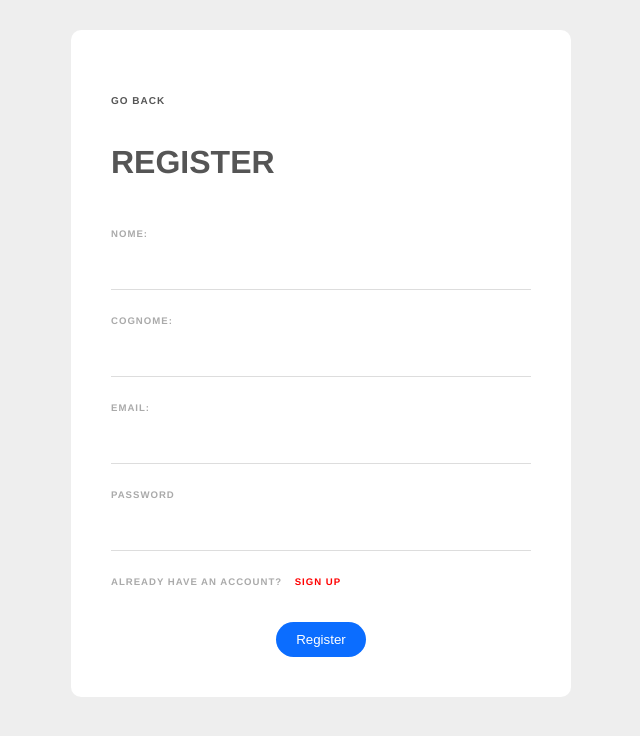
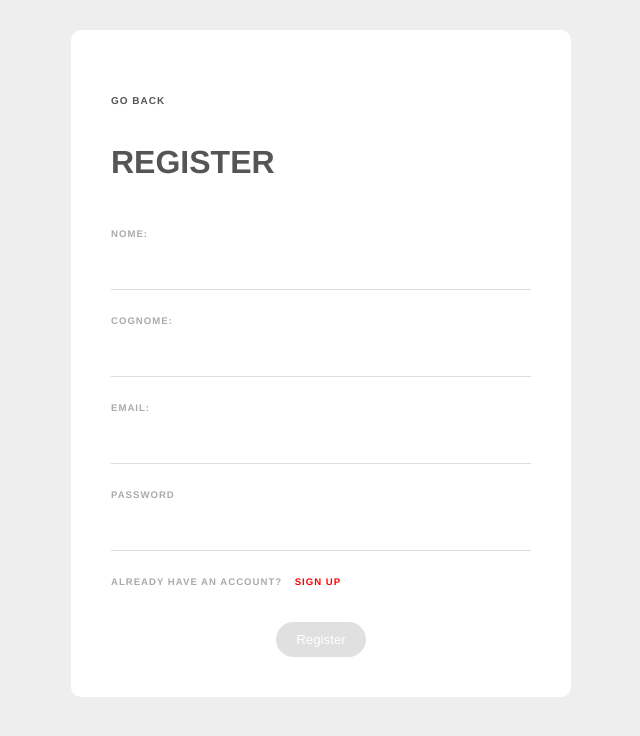
Before and after one commit to DarioBerti/crowdsensing-web-app, a Vue app in the folder bylights/: page /RegisterFormView in a window 1280 px wide. Shown: the top 736 px of the page, without its empty margins (319-959 px from the left). Built offline with nearby package versions, Linux system fonts and the light colour scheme.

Commit message:
check input form and disable button in RegisterFormView.vue

```diff
--- a/bylights/src/views/RegisterFormView.vue
+++ b/bylights/src/views/RegisterFormView.vue
@@ -16,7 +16,7 @@
                 <input type="email" required v-model="email">
                 <label>Password</label>
                 <input type="password" required v-model="password">
-                <div v-if="this.passwordError" class="error">
+                <div v-if="passwordError" class="error">
                     {{ passwordError }}
                 </div>
                 <div>
@@ -25,31 +25,63 @@
                 </div>
             </section>
             <div class="submit">
-                <button>Register</button>
+                <button :disabled="!isFormValid || !isPasswordValid">Register</button>
             </div>
         </form>
     </div>
 </template>
 
 <script>
-import { ref } from 'vue'
+import { ref, computed, watch} from 'vue'
 import { useRouter } from 'vue-router'
 
 export default{
     name: 'RegisterFormView',
     setup(){
-        const email = ref(null)
-        const password = ref(null)
-        const name = ref(null)
-        const surname = ref(null)
+        const email = ref('')
+        const password = ref('')
+        const name = ref('')
+        const surname = ref('')
         const passwordError = ref('')
         const router = useRouter()
 
-        const handleSubmit = () => {
-            passwordError.value =  password.value.length < 6 ? 'the password must be at least 6 chars long!' : ''
-        }
         const back = () => {
             router.go(-1)
+        }
+
+
+        const isPasswordValid = computed(() => {
+            //contrllo sequenziale, prima controlla se nulla, poi ne controlla la lunghezza
+            return password.value && password.value.length >= 6
+        })
+
+        //controlla se il form ha campi nulli
+        const isFormValid = computed(() => {
+            return (
+                name.value.trim() !== '' &&
+                surname.value.trim() !== '' &&
+                email.value.trim() !== '' &&
+                email.value.includes('@') &&
+                isPasswordValid.value
+            )
+        })
+
+        // Watch per aggiornare passwordError in tempo reale
+        watch(password, (newPassword) => {
+            if (newPassword && newPassword.length < 6) {
+                passwordError.value = 'Password must be at least 6 characters long';
+            } else {
+                passwordError.value = '';
+            }
+        })
+
+        const handleSubmit = () => {
+            if (isFormValid.value) {
+                //invio dati al database
+
+                alert("Andato tutto bene");
+                window.location.reload(); // Ricarica la pagina dopo l'invio
+            }
         }
 
         return{
@@ -59,7 +91,9 @@ export default{
             surname,
             passwordError,
             handleSubmit,
-            back
+            back,
+            isPasswordValid,
+            isFormValid
         }
     }
 }
@@ -122,6 +156,12 @@ export default{
         font-weight: bold;
     }
 
+    button:disabled{
+        background: #ccc; /* Colore grigio per indicare che è disabilitato */
+        cursor: not-allowed; /* Mostra un'icona di divieto */
+        opacity: 0.6; /* Rende il bottone più trasparente */
+    }
+
     .back {
         overflow: hidden;
         position: relative;
@@ -171,4 +211,7 @@ export default{
     .back:hover span{
         transform: translate3d(-200%, 0, 0);
     }
+
+
+
 </style>
```
